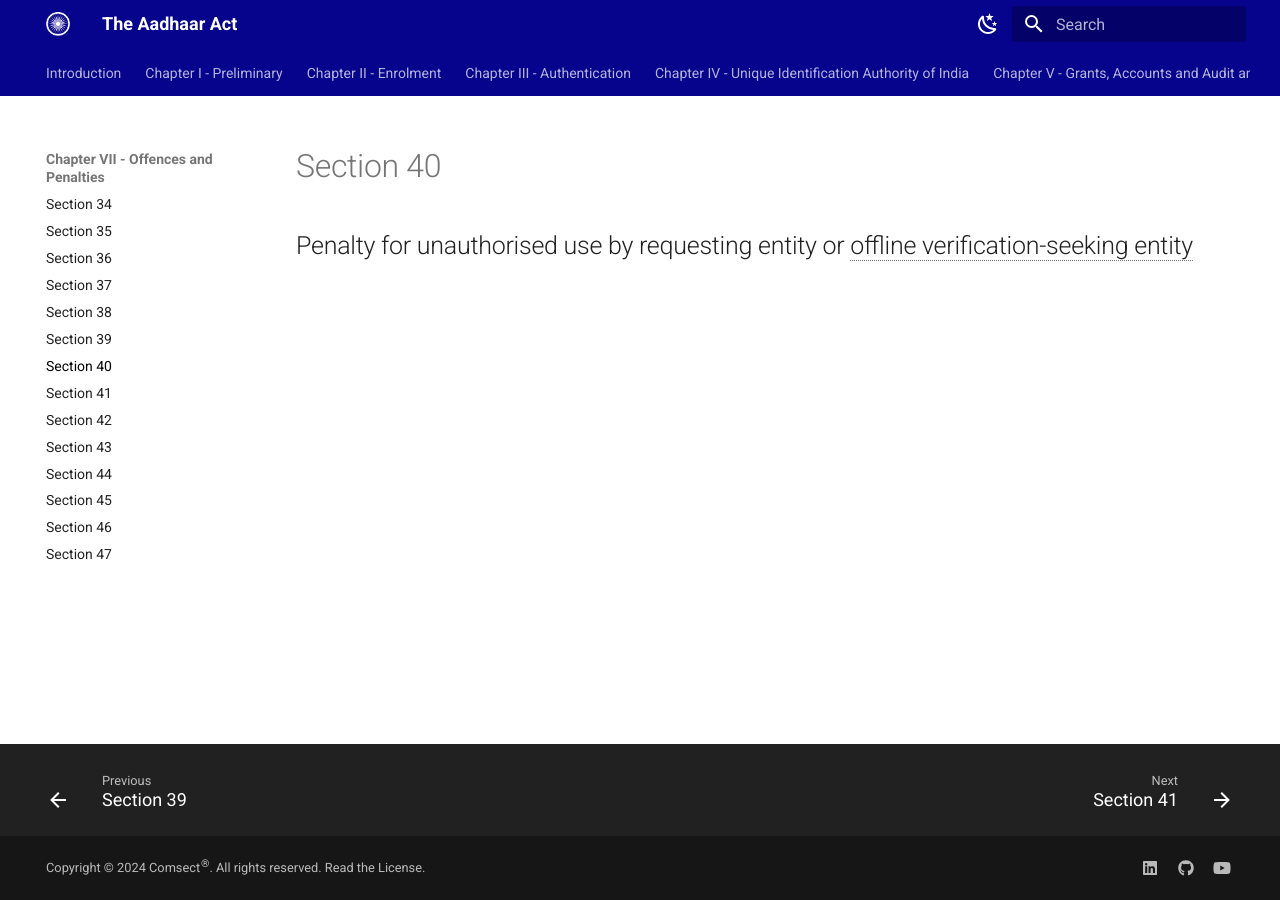
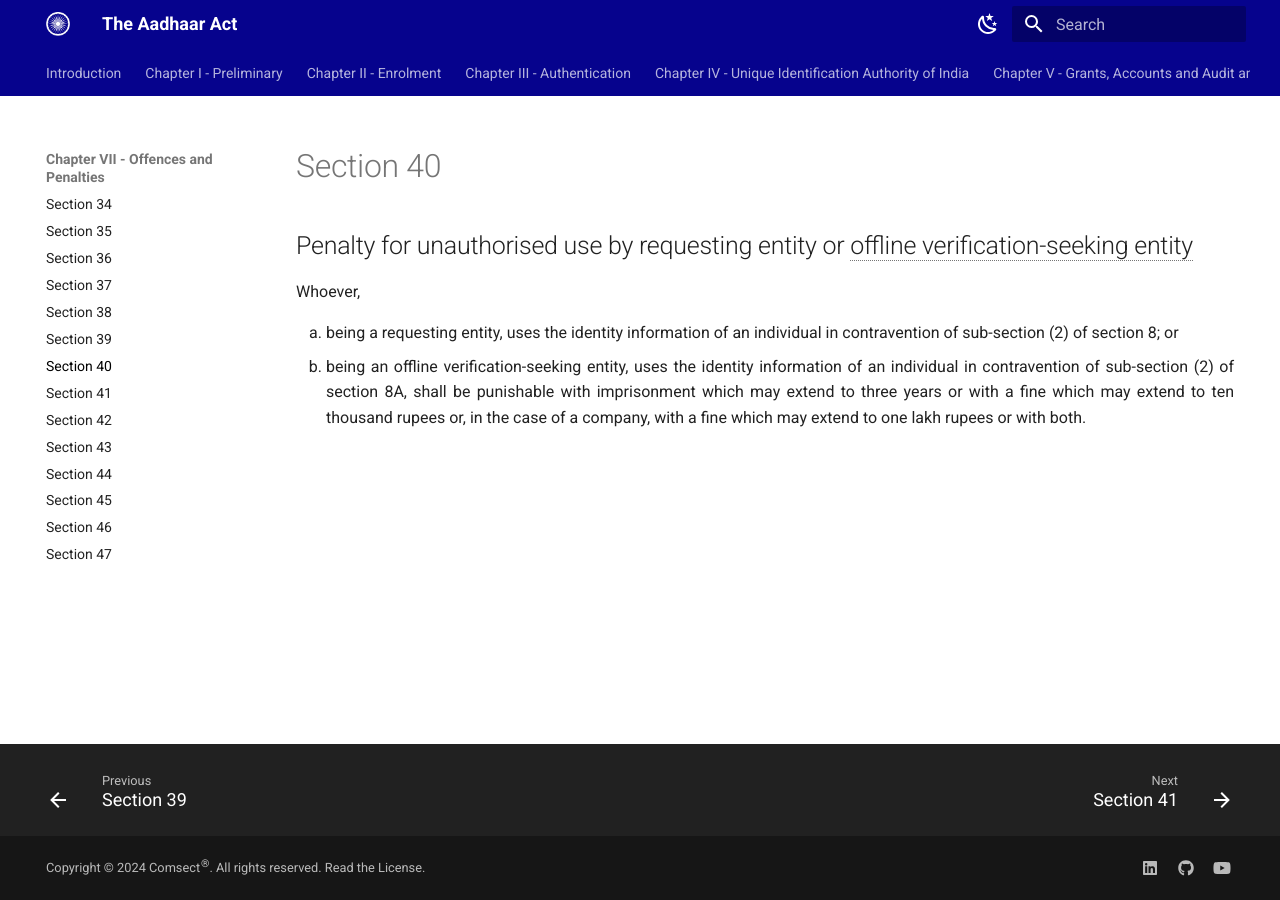
Before and after one commit to comsect/aadhaar-act, an MkDocs documentation site: the page built from docs/en/40.md, in a window 1280 px wide. Built offline with MkDocs 1.6.1 and Material for MkDocs 9.7.7, drawn with Linux system fonts in a browser that asks for light colours.

Commit message:
add section-forty

```diff
--- a/docs/en/40.md
+++ b/docs/en/40.md
@@ -4,4 +4,16 @@
 description: Penalty for unauthorised use by requesting entity or offline verification-seeking entity
 ---
 
+<style>
+    ol.outer-list {
+        list-style-type: lower-alpha;
+    }
+</style>
+
 ## Penalty for unauthorised use by requesting entity or offline verification-seeking entity
+
+Whoever,
+<ol class="outer-list">
+    <li> being a requesting entity, uses the identity information of an individual in contravention of sub-section (2) of section 8; or</li>
+    <li> being an offline verification-seeking entity, uses the identity information of an individual in contravention of sub-section (2) of section 8A, shall be punishable with imprisonment which may extend to three years or with a fine which may extend to ten thousand rupees or, in the case of a company, with a fine which may extend to one lakh rupees or with both.</li>
+</ol>
```
